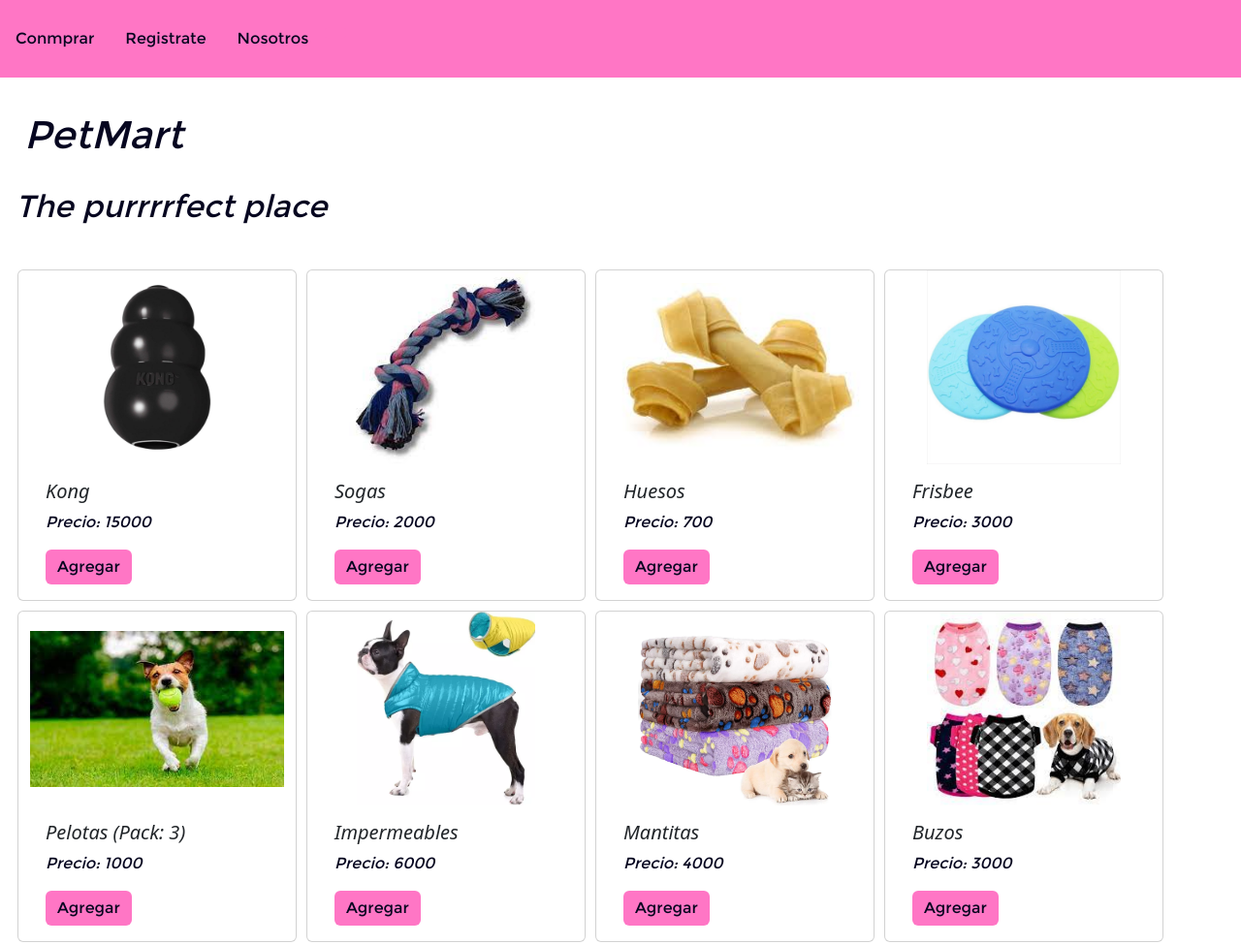
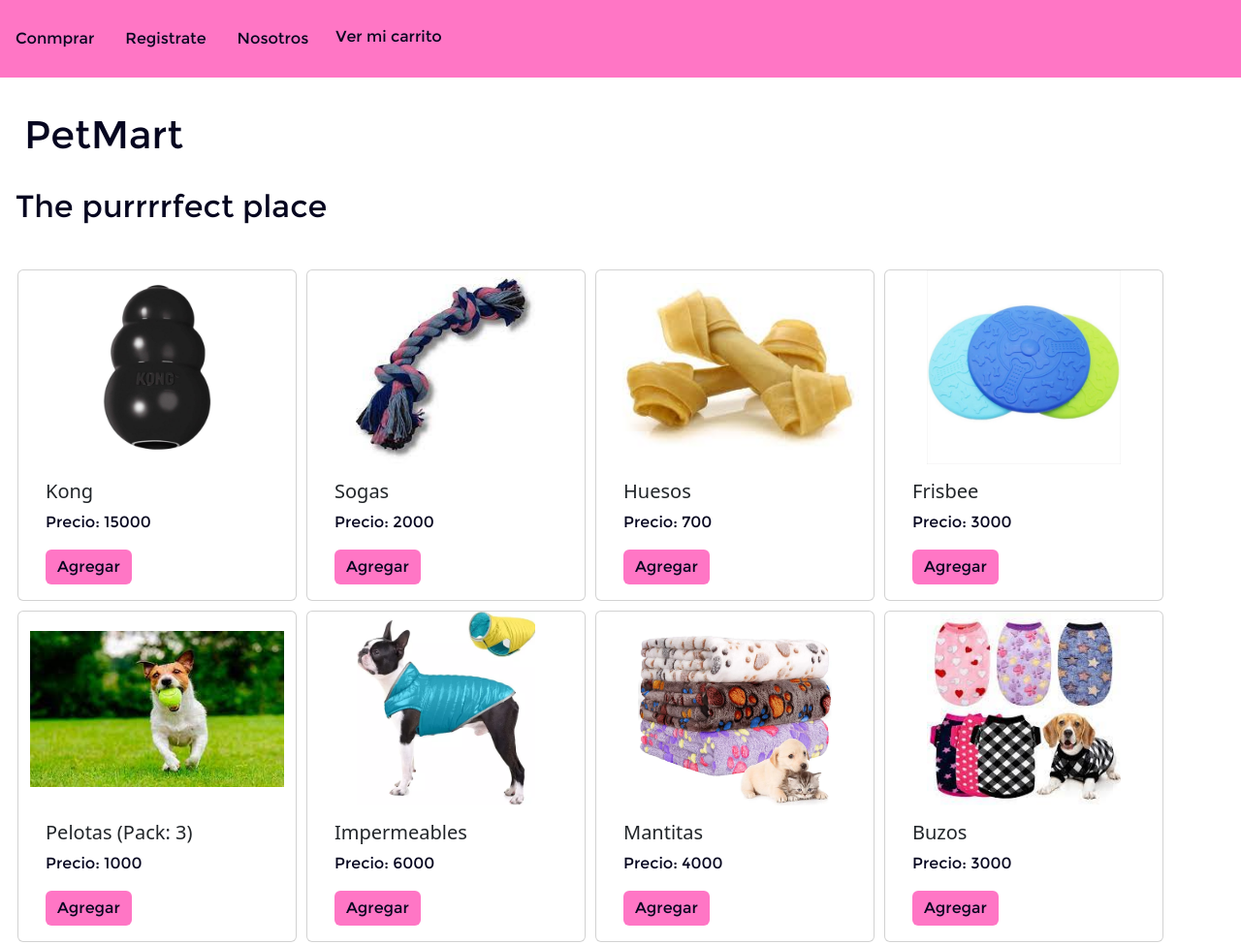
Before and after one commit to catalinayanz/PetMartJavascript, a plain HTML site: page index.html in a window 1280 px wide. Shown: the top 975 px of the page at 97% size. Drawn offline with nearby package versions, Linux system fonts and the light colour scheme.

Commit message:
boton modal

```diff
--- a/index.html
+++ b/index.html
@@ -13,7 +13,7 @@
             <a class="nav-link" href="./pages/registrate.html">Registrate</a>
             <a class="nav-link" href="#">Nosotros</a>
             <div className="nav-item " >
-              <button id="botonCarrito" data-bs-toggle="modal" data-bs-target="#idModal" class="btn btn-secondary"><i class="fas fa-shopping-cart fa-1x"></button>
+              <button id="botonCarrito" data-bs-toggle="modal" data-bs-target="#idModal" class="btn btn-secondary">Ver mi carrito</button>
           </div>
           </nav>
     </header>
@@ -35,6 +35,8 @@
               <input id="buscador"class="form-control me-2" placeholder="Busca un producto especifico" aria-label="Search">
               <button id="btnBuscar" class="btn btn-outline-success">Buscar</button>
             </form>
+          </ul>
+        </div>
          <!-- modal carrito -->
          <div class="modal fade" id="idModal" tabindex="-1" aria-labelledby="exampleModalLabel" aria-hidden="true">
           <div class="modal-dialog">
@@ -83,6 +85,7 @@
             <img src="./asset/imagenes/cash-bill-svgrepo-com.svg" alt="cash"/>
 
           </div>
+        </div>
   </footer>
   <script src="https://cdn.jsdelivr.net/npm/bootstrap@5.2.0-beta1/dist/js/bootstrap.bundle.min.js"
   integrity="sha384-pprn3073KE6tl6bjs2QrFaJGz5/SUsLqktiwsUTF55Jfv3qYSDhgCecCxMW52nD2" crossorigin="anonymous"></script>
--- a/js/productos.js
+++ b/js/productos.js
@@ -6,14 +6,14 @@
         tipoProducto: "juguete",
         precio: 15000,
         imagen: "../asset/imagenes/Kong-extreme-negro.jpg",
-        cantidad: 0,
+        cantidad: 1,
     },
     {
         id: 2,
         nombreProducto: "Sogas",
         tipoProducto: "juguete",
         precio: 2000,
-        cantidad: 0,
+        cantidad: 1,
         imagen: "../asset/imagenes/Soga.jpg"
     },
     {
@@ -21,7 +21,7 @@
         nombreProducto: "Huesos",
         tipoProducto: "juguete",
         precio: 700,
-        cantidad: 0,
+        cantidad: 1,
         imagen: "../asset/imagenes/Huesitos.jpg"
     },
     {
@@ -29,7 +29,7 @@
         nombreProducto: "Frisbee",
         tipoProducto: "juguete",
         precio: 3000,
-        cantidad: 0,
+        cantidad: 1,
         imagen: "../asset/imagenes/frisbee.webp"
     },
     {
@@ -37,7 +37,7 @@
         nombreProducto: "Pelotas (Pack: 3)",
         tipoProducto: "juguete",
         precio: 1000,
-        cantidad: 0,
+        cantidad: 1,
         imagen: "../asset/imagenes/pelotitaJackRussell.jpg"
     },
     {
@@ -45,7 +45,7 @@
         nombreProducto: "Impermeables",
         tipoProducto: "abrigos",
         precio: 6000,
-        cantidad: 0,
+        cantidad: 1,
         imagen: "../asset/imagenes/ImpermeableBostonTerrier.webp"
     },
     {
@@ -53,7 +53,7 @@
         nombreProducto: "Mantitas",
         tipoProducto: "abrigos",
         precio: 4000,
-        cantidad: 0,
+        cantidad: 1,
         imagen: "../asset/imagenes/Mantitasperrogato.jpg"
     },
     {
@@ -61,7 +61,7 @@
         nombreProducto: "Buzos",
         tipoProducto: "abrigos",
         precio: 3000,
-        cantidad: 0,
+        cantidad: 1,
         imagen: "../asset/imagenes/BuzosBeagle.jpg"
     },
     {
@@ -69,7 +69,7 @@
         nombreProducto: "Manta tubo",
         tipoProducto: "abrigos",
         precio: 10000,
-        cantidad: 0,
+        cantidad: 1,
         imagen: "../asset/imagenes/mantaTuboHorizontal.jpeg"
     },
     {
@@ -77,7 +77,7 @@
         nombreProducto: "Frontline",
         tipoProducto: "medicamentos",
         precio: 4000,
-        cantidad: 0,
+        cantidad: 1,
         imagen: "../asset/imagenes/frontlineSpray.jpg"
     },
     {
@@ -85,7 +85,7 @@
         nombreProducto: "Otidermico",
         tipoProducto: "medicamentos",
         precio: 1000,
-        cantidad: 0,
+        cantidad: 1,
         imagen: "../asset/imagenes/otidermico.jpg"
     },
     {
@@ -93,7 +93,7 @@
         nombreProducto: "Nexgard",
         tipoProducto: "medicamentos",
         precio: 3000,
-        cantidad: 0,
+        cantidad: 1,
         imagen: "../asset/imagenes/nexGard.jpg"
     },
     {
@@ -101,7 +101,7 @@
         nombreProducto: "Tachitos",
         tipoProducto: "otros",
         precio: 2000,
-        cantidad: 0,
+        cantidad: 1,
         imagen: "../asset/imagenes/tachitopatitas.jpg"
     },
     {
@@ -109,7 +109,7 @@
         nombreProducto: "Cuchas",
         tipoProducto: "otros",
         precio: 6000,
-        cantidad: 0,
+        cantidad: 1,
         imagen: "../asset/imagenes/cuchaPerrito.jpg"
     },
 ];
```
